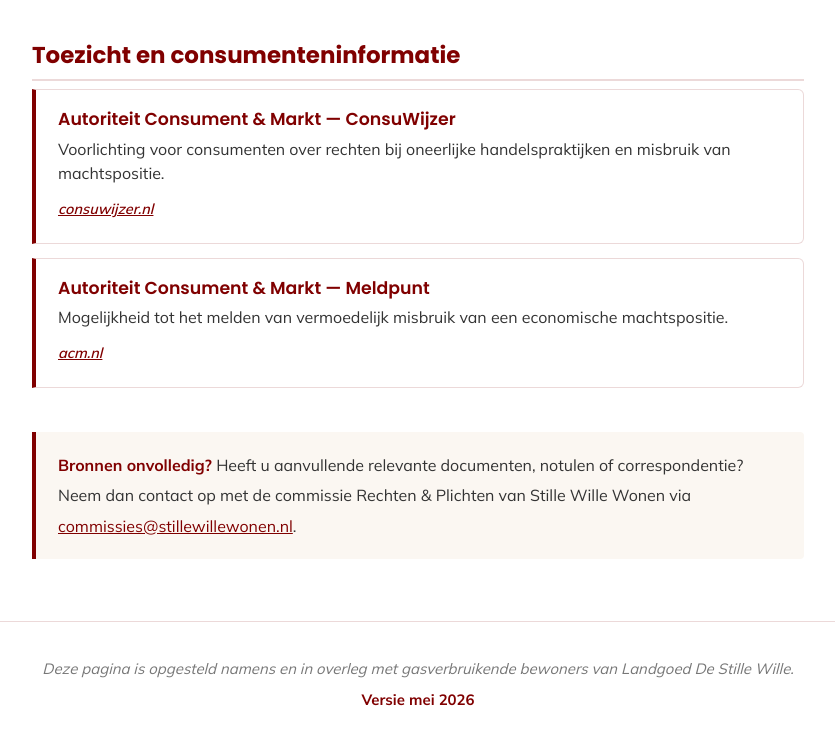
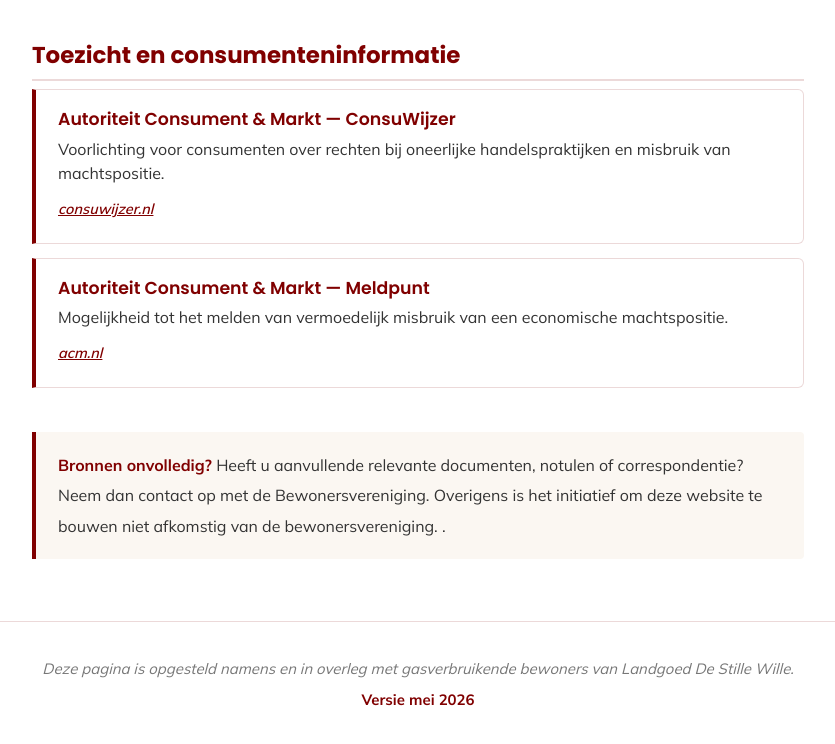
Before and after one commit to antonnoe/gasdossier-stillewille, a plain HTML site: page bronnen.html in a window 1280 px wide. Shown: the part 6037-6781 px from the top of the page, without its empty margins (222-1057 px from the left). Drawn offline with Linux system fonts and the light colour scheme.

Commit message:
Update contact information in bronnen.html

```diff
--- a/bronnen.html
+++ b/bronnen.html
@@ -292,7 +292,7 @@
   </section>
 
   <div class="download-note">
-    <p><strong>Bronnen onvolledig?</strong> Heeft u aanvullende relevante documenten, notulen of correspondentie? Neem dan contact op met de commissie Rechten &amp; Plichten van Stille Wille Wonen via <a href="mailto:commissies@stillewillewonen.nl">commissies@stillewillewonen.nl</a>.</p>
+    <p><strong>Bronnen onvolledig?</strong> Heeft u aanvullende relevante documenten, notulen of correspondentie? Neem dan contact op met de Bewonersvereniging. Overigens is het initiatief om deze website te bouwen niet afkomstig van de bewonersvereniging. </a>.</p>
   </div>
 
 </main>
```
